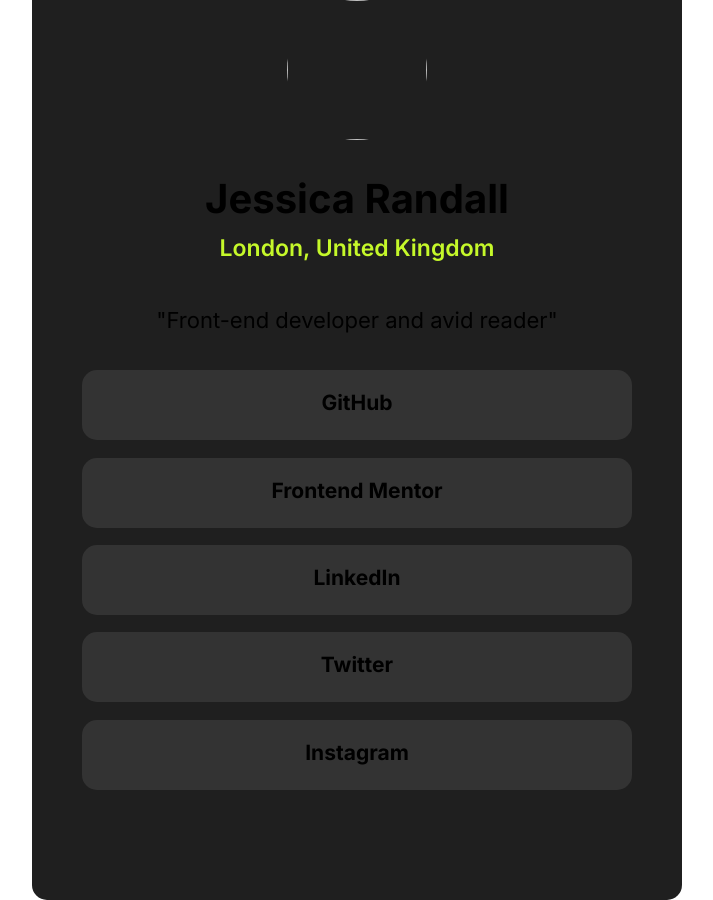
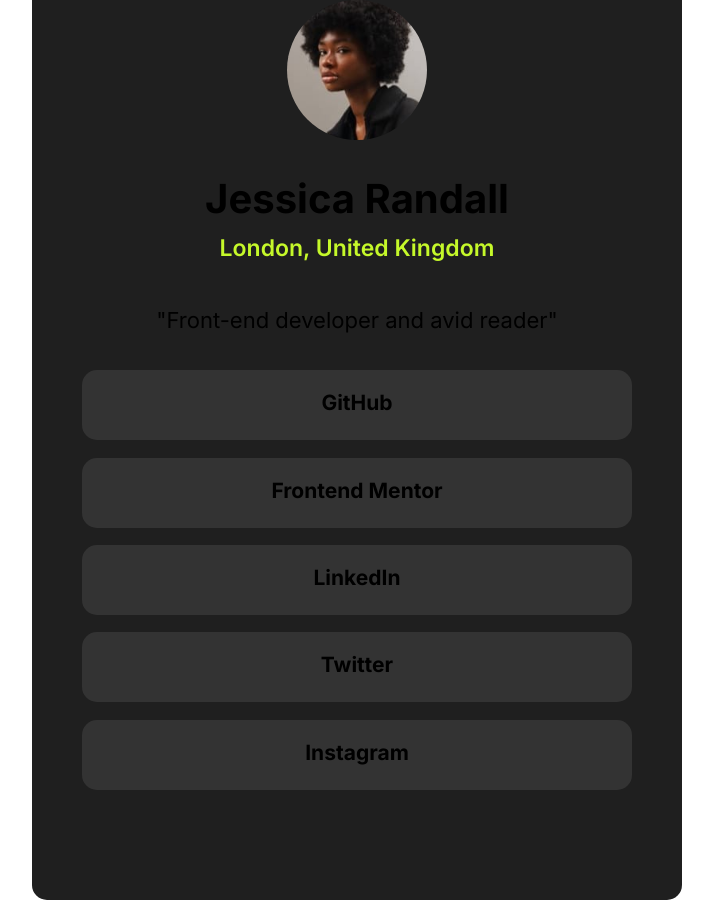
Before and after one commit to zer0anomaly/social_links_profile, a plain HTML site: page index.html in a window 1280 px wide. Shown: the whole page, without its empty margins (283-996 px from the left). Drawn offline with Linux system fonts and the light colour scheme; a web font is replaced by a local one.

Commit message:
Update index.html

```diff
--- a/index.html
+++ b/index.html
@@ -12,7 +12,7 @@
 <body>
 <div class="firstdiv">
   <div class="seconddiv">
-    <img class="avatar_image" src="assets/images/avatar-jessica.jpeg">
+    <img class="avatar_image" src="avatar-jessica.jpeg">
   </div>
   <h1 class="name">Jessica Randall</h1>
   <h4 class="location">London, United Kingdom</h4>
```
